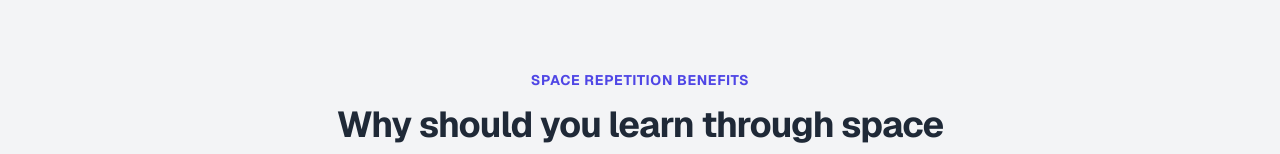
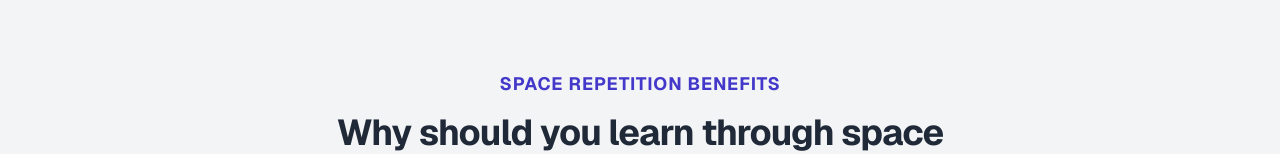
Before and after one commit to jervin8/csc530app, a Next.js app: page / in a window 1280 px wide. Shown: the part 568-722 px from the top of the page. Built offline with nearby package versions, Linux system fonts and the light colour scheme; no server answers.

Commit message:
Tweaks to styling

```diff
--- a/components/LandingPageComps/SectionTitle.tsx
+++ b/components/LandingPageComps/SectionTitle.tsx
@@ -21,7 +21,7 @@ const SectionTitle: React.FC<SectionTitleProps> = ({
       }`}
     >
       {pretitle && (
-        <div className="text-sm font-bold tracking-wider text-indigo-600 uppercase">
+        <div className="text-lg font-bold tracking-wider text-indigo-700 dark:text-indigo-500 uppercase">
           {pretitle}
         </div>
       )}
```
